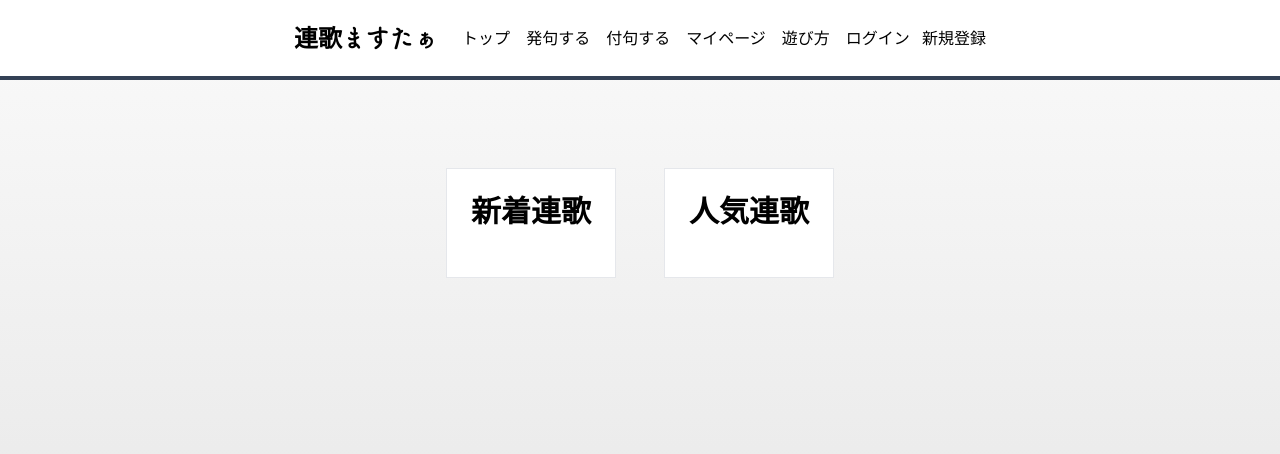
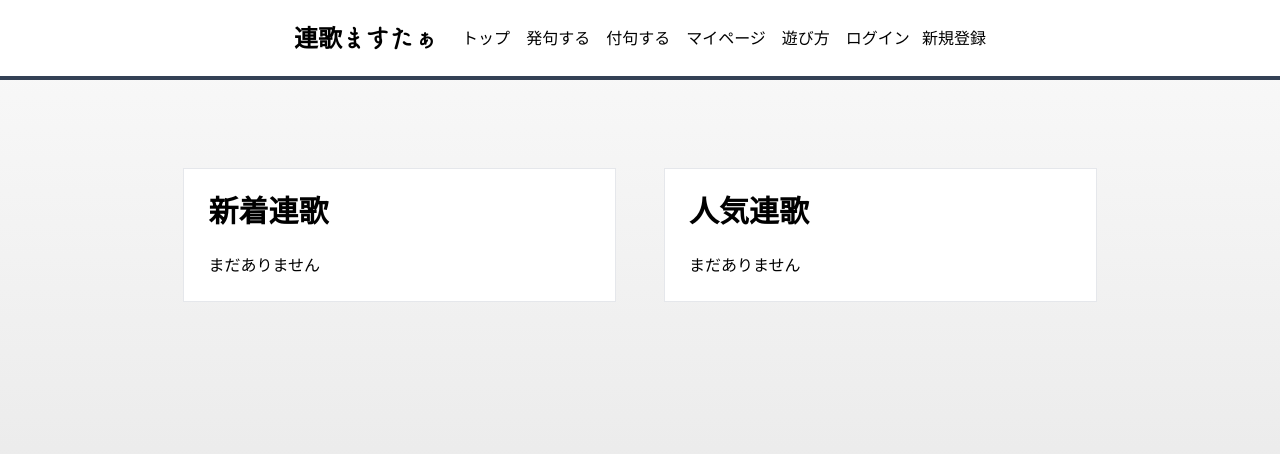
Before and after one commit to IkkiKyomoto/renga-master, a Next.js app: page / in a window 1280 px wide. Shown: the top 454 px of the page. Built offline with nearby package versions, Linux system fonts and the light colour scheme; no server answers; the database is empty.

Commit message:
add: まだありません

```diff
--- a/src/app/ui/cardList.tsx
+++ b/src/app/ui/cardList.tsx
@@ -26,6 +26,7 @@ export default function CardList({ rengas, session }: { rengas: Renga[]; session
             />
           );
         })}
+        {rengas.length === 0 && <p>まだありません</p>}
       </div>
   );
 }
--- a/src/app/ui/my-page/displayMyRengas.tsx
+++ b/src/app/ui/my-page/displayMyRengas.tsx
@@ -1,5 +1,5 @@
 import React from "react";
 
 export default function DisplayMyRengas() {
-  return <div></div>;
+  return (<div></div>);
 }
```
